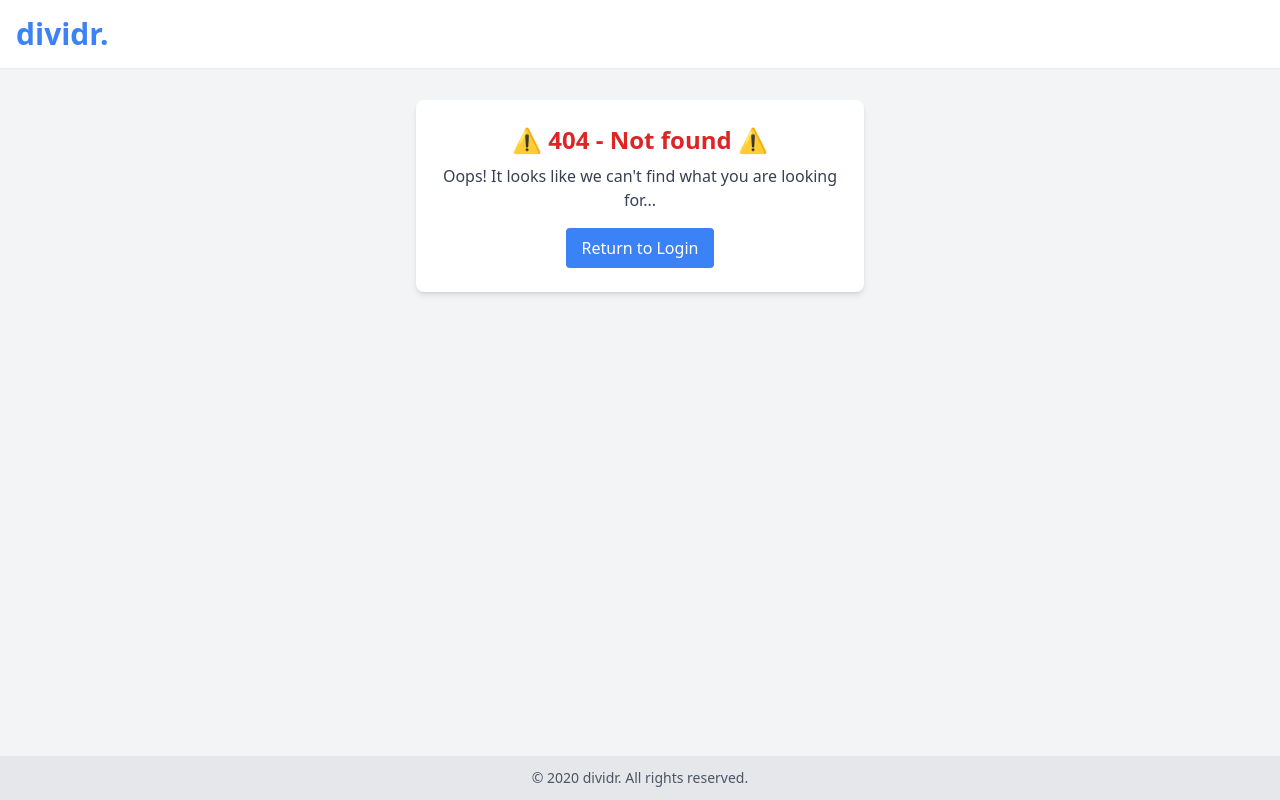
After one commit to rhysmcneill/bill-splitter, a Django app: template apps/core/templates/core/error/404.html in a window 1280 px wide. The commit adds this page. Run offline with Django 3.2, Linux system fonts and the light colour scheme; the template is opened without the code that fills it: most values are stand-ins (such as "Sample title", 1, 10 or a date in 2020); some libraries are stand-ins or nearby versions.

Commit message:
[DAY3]: Implementing middleware and decorators for reusable modular code and to ensure business/<slug> is used in the requests and users cannot access other businesses. Other additions: Branding davidr. and / redirects to /login

```diff
--- a/apps/config/settings.py
+++ b/apps/config/settings.py
@@ -59,6 +59,7 @@ MIDDLEWARE = [
     'django.contrib.auth.middleware.AuthenticationMiddleware',
     'django.contrib.messages.middleware.MessageMiddleware',
     'django.middleware.clickjacking.XFrameOptionsMiddleware',
+    'core.middleware.business_middleware.BusinessMiddleware'
 ]
 
 ROOT_URLCONF = 'config.urls'
@@ -82,7 +83,7 @@ TEMPLATES = [
 ]
 
 WSGI_APPLICATION = 'config.wsgi.application'
-
+LOGIN_URL = '/login/'
 
 # Database
 # https://docs.djangoproject.com/en/3.2/ref/settings/#databases
--- a/apps/config/urls.py
+++ b/apps/config/urls.py
@@ -15,8 +15,10 @@ Including another URLconf
 """
 from django.contrib import admin
 from django.urls import path, include
+from django.shortcuts import redirect
 
 urlpatterns = [
     path('admin/', admin.site.urls),
     path('', include('core.urls')),
+    path('', lambda request: redirect('login', permanent=False))
 ]
--- /dev/null
+++ b/apps/core/middleware/business_middleware.py
@@ -0,0 +1,29 @@
+from django.shortcuts import get_object_or_404, render
+from ..models import Business
+
+class BusinessMiddleware:
+    def __init__(self, get_response):
+        self.get_response = get_response
+
+    def __call__(self, request):
+        path = request.path_info
+
+        # Only run this logic for URLs that include /business/<slug>/
+        if path.startswith('/business/'):
+            parts = path.strip('/').split('/')
+            if len(parts) > 1:
+                slug = parts[1]
+                print(slug)
+                try:
+                    business = Business.objects.get(slug=slug)
+                    request.business = business
+
+                    # Tenant ownership check
+                    if request.user.is_authenticated:
+                        if request.user.business != business:
+                            return render(request, 'core/error/403.html', status=403)
+
+                except Business.DoesNotExist:
+                    return render(request, 'core/error/404.html', status=404)
+
+        return self.get_response(request)
--- a/apps/core/templates/core/403.html
+++ b/apps/core/templates/core/error/403.html
@@ -1,12 +1,12 @@
 {% extends "base.html" %}
 
-{% block title %}Access Denied - Dividr{% endblock %}
+{% block title %}Access Denied - dividr.{% endblock %}
 
 {% block content %}
 <div class="max-w-md mx-auto bg-white p-6 rounded-lg shadow-md text-center">
-  <h1 class="text-3xl font-bold text-red-500 mb-2">⛔ Access Denied ⛔</h1>
+  <h1 class="text-2xl font-bold text-red-600 mb-2">⛔ Access Denied ⛔</h1>
   <p class="text-gray-700 mb-4">
-    You don't have permission to view this business dashboard.
+    You don't have permission to view this business dashboard, or you are missing a tenant context.
   </p>
   <a href="{% url 'login' %}" class="inline-block bg-blue-500 text-white px-4 py-2 rounded hover:bg-blue-600">
     Return to Login
--- /dev/null
+++ b/apps/core/templates/core/error/404.html
@@ -0,0 +1,15 @@
+{% extends "base.html" %}
+
+{% block title %}Access Denied - dividr.{% endblock %}
+
+{% block content %}
+<div class="max-w-md mx-auto bg-white p-6 rounded-lg shadow-md text-center">
+  <h1 class="text-2xl font-bold text-red-600 mb-2">️⚠️ 404 - Not found ⚠️</h1>
+  <p class="text-gray-700 mb-4">
+    Oops! It looks like we can't find what you are looking for...
+  </p>
+  <a href="{% url 'login' %}" class="inline-block bg-blue-500 text-white px-4 py-2 rounded hover:bg-blue-600">
+    Return to Login
+  </a>
+</div>
+{% endblock %}
--- a/apps/core/templates/core/login.html
+++ b/apps/core/templates/core/login.html
@@ -1,17 +1,17 @@
 {% extends "base.html" %}
 {% load crispy_forms_tags %}
 
-{% block title %}Login - Dividr{% endblock %}
+{% block title %}Login - dividr.{% endblock %}
 
 {% block content %}
 <div class="max-w-md mx-auto bg-white p-6 rounded-lg shadow-md">
-  <h1 class="text-2xl font-bold text-blue-500 mb-4">Login to Dividr</h1>
+  <h1 class="text-2xl font-bold text-blue-500 mb-4">Login to dividr.</h1>
 
     <!-- Showing success message after logging into the application -->
   {% if messages %}
     {% for message in messages %}
       <div class="bg-red-100 border border-red-400 text-red-700 px-4 py-3 rounded mb-4 text-sm">
-        {{ message }}
+        {{ message|safe }}
       </div>
     {% endfor %}
   {% endif %}
--- a/apps/core/templates/core/signup.html
+++ b/apps/core/templates/core/signup.html
@@ -1,11 +1,11 @@
 {% extends "base.html" %}
 {% load crispy_forms_tags %}
 
-{% block title %}Sign Up - Dividr{% endblock %}
+{% block title %}Sign Up - dividr.{% endblock %}
 
 {% block content %}
 <div class="max-w-md mx-auto bg-white p-6 rounded-lg shadow-md">
-  <h1 class="text-2xl font-bold text-blue-500 mb-4">Sign up to Dividr</h1>
+  <h1 class="text-2xl font-bold text-blue-500 mb-4">Sign up to dividr.</h1>
 
   <!-- This is for form validation and error messages -->
   {% if form.errors %}
--- a/apps/templates/base.html
+++ b/apps/templates/base.html
@@ -2,7 +2,7 @@
 <html lang="en">
 <head>
     <meta charset="UTF-8">
-    <title>{% block title %}Dividr{% endblock %}</title>
+    <title>{% block title %}dividr.{% endblock %}</title>
     <meta name="viewport" content="width=device-width, initial-scale=1">
 
     <!-- Tailwind CSS -->
@@ -21,7 +21,7 @@
     <!-- Navbar -->
     <header class="bg-white shadow-sm py-4">
         <div class="max-w-7xl mx-auto px-4 flex justify-between items-center">
-            <a href="{% url 'login' %}" class="text-2xl font-bold text-blue-500">Dividr</a>
+            <a href="{% url 'login' %}" class="text-3xl font-bold text-blue-500">dividr.</a>
             {% if request.user.is_authenticated %}
                 <div class="flex items-center space-x-4">
                     <span class="text-sm text-gray-700">Hi, {{ request.user.username }}</span>
@@ -40,7 +40,7 @@
 
     <!-- Footer -->
     <footer class="bg-gray-200 text-center py-3 text-sm text-gray-600">
-        &copy; {{ now|date:"Y" }} Dividr. All rights reserved.
+        &copy; {{ now|date:"Y" }} dividr. All rights reserved.
     </footer>
 
 </body>
--- a/apps/theme/static/css/dist/styles.css
+++ b/apps/theme/static/css/dist/styles.css
@@ -1085,6 +1085,11 @@ select {
   line-height: 1rem;
 }
 
+.text-4xl {
+  font-size: 2.25rem;
+  line-height: 2.5rem;
+}
+
 .font-bold {
   font-weight: 700;
 }
@@ -1170,6 +1175,11 @@ select {
   color: rgb(254 202 202 / var(--tw-text-opacity, 1));
 }
 
+.text-yellow-500 {
+  --tw-text-opacity: 1;
+  color: rgb(234 179 8 / var(--tw-text-opacity, 1));
+}
+
 .underline {
   text-decoration-line: underline;
 }
```
Also changed, not shown: apps/core/decorators.py (added, +17 -0 lines), apps/core/views.py (+8 -10 lines), apps/static/images/favicon.png.
